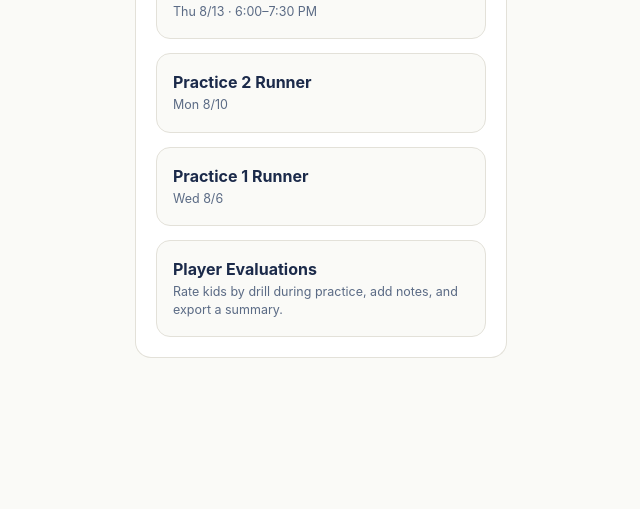
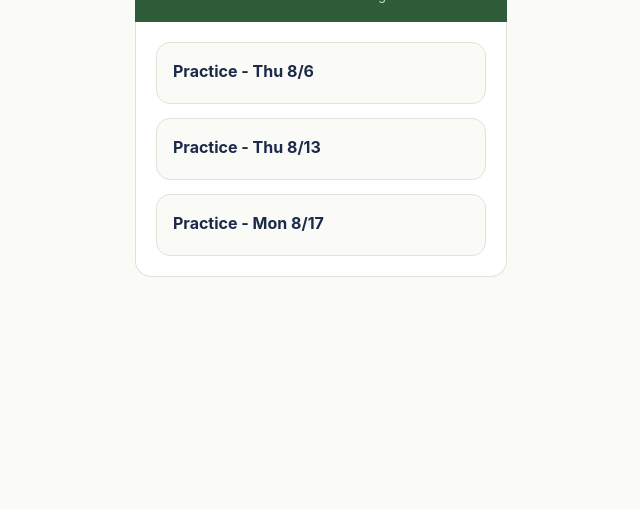
Before and after one commit to rlbaker87/Flag-Football-App, a plain HTML site: page index.html in a window 1280 px wide. Shown: the part 291-800 px from the top of the page, without its empty margins (319-959 px from the left). Drawn offline with Linux system fonts and the light colour scheme.

Commit message:
Update index.html

```diff
--- a/index.html
+++ b/index.html
@@ -46,21 +46,14 @@
     <p>Coach Baker &amp; Coach Ferguson</p>
   </div>
   <div class="cards">
+    <a class="app-btn" href="Practice1_Runner_App.html">
+      <div class="app-title">Practice - Thu 8/6</div>
+    </a>
     <a class="app-btn" href="Practice3_Runner_App.html">
-      <div class="app-title">Practice 3 Runner</div>
-      <p class="app-desc">Thu 8/13 &middot; 6:00&ndash;7:30 PM</p>
+      <div class="app-title">Practice - Thu 8/13</div>
     </a>
-    <a class="app-btn" href="Practice2_Runner_App.html">
-      <div class="app-title">Practice 2 Runner</div>
-      <p class="app-desc">Mon 8/10</p>
-    </a>
-    <a class="app-btn" href="Practice1_Runner_App.html">
-      <div class="app-title">Practice 1 Runner</div>
-      <p class="app-desc">Wed 8/6</p>
-    </a>
-    <a class="app-btn" href="Practice1_Evaluation_App.html">
-      <div class="app-title">Player Evaluations</div>
-      <p class="app-desc">Rate kids by drill during practice, add notes, and export a summary.</p>
+    <a class="app-btn" href="Practice_0817_Runner_App.html">
+      <div class="app-title">Practice - Mon 8/17</div>
     </a>
   </div>
 </div>
```
